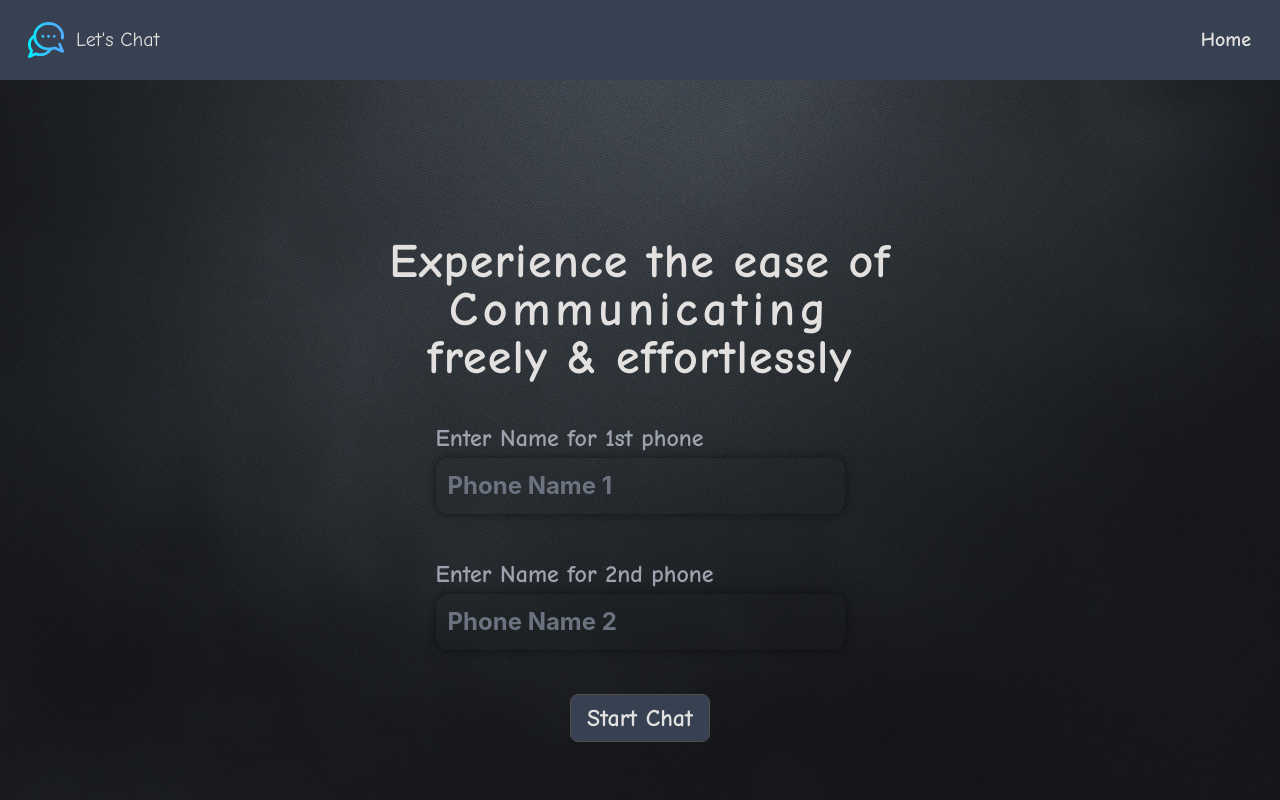
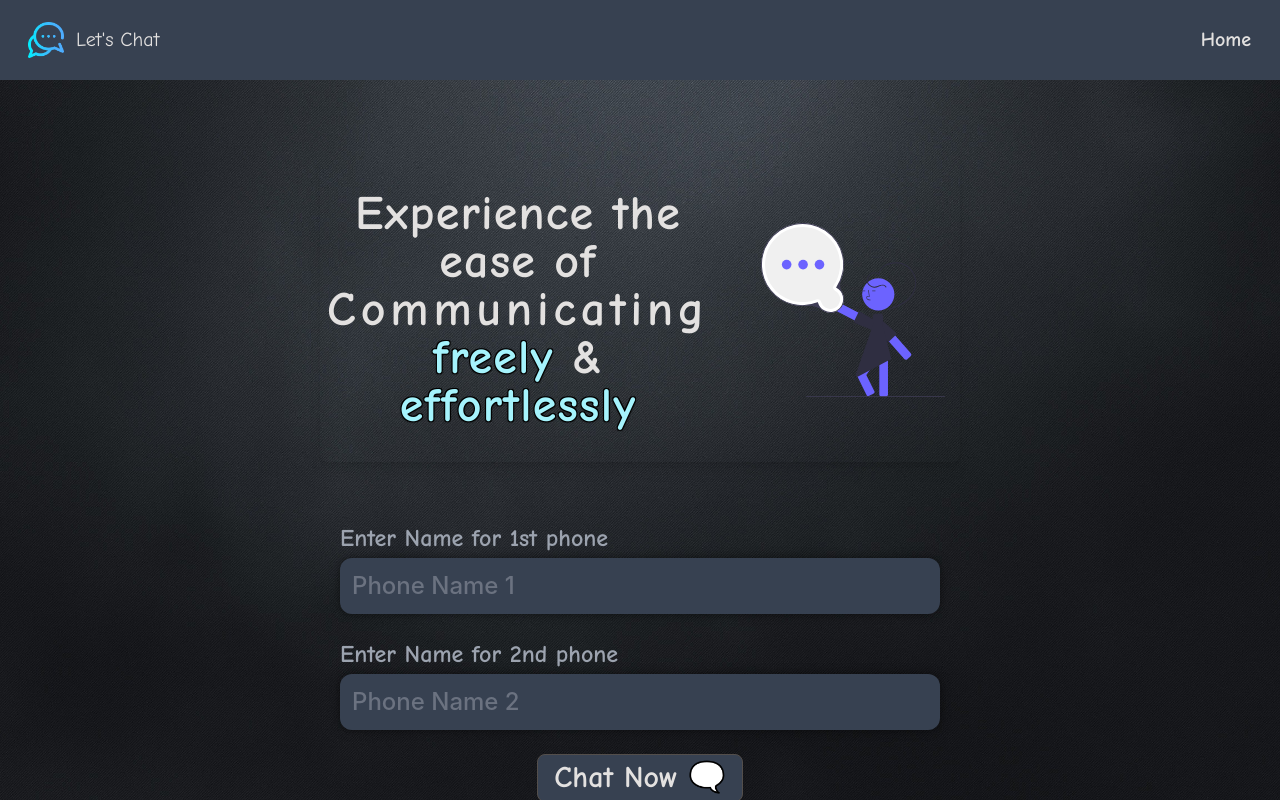
Before and after one commit to Alhaqbani21/lets-Chat, a React (Vite) app: page /chat in a window 1280 px wide. Shown: the top 800 px of the page. Built offline with nearby package versions, Linux system fonts and the light colour scheme.

Commit message:
update styles

```diff
--- a/src/assets/IconDown.jsx
+++ b/src/assets/IconDown.jsx
@@ -14,16 +14,16 @@ function IconDown(props) {
           version="1.1"
           id="Layer_1"
           xmlns="http://www.w3.org/2000/svg"
-          xmlns:xlink="http://www.w3.org/1999/xlink"
+          xmlnsXlink="http://www.w3.org/1999/xlink"
           viewBox="0 0 512 512"
-          xml:space="preserve"
+          xmlSpace="preserve"
           transform="rotate(0)"
         >
-          <g id="SVGRepo_bgCarrier" stroke-width="0"></g>
+          <g id="SVGRepo_bgCarrier" strokeWidth="0"></g>
           <g
             id="SVGRepo_tracerCarrier"
-            stroke-linecap="round"
-            stroke-linejoin="round"
+            strokeLinecap="round"
+            strokeLinejoin="round"
           ></g>
           <g id="SVGRepo_iconCarrier">
             {' '}
--- a/src/assets/IconUp.jsx
+++ b/src/assets/IconUp.jsx
@@ -14,16 +14,16 @@ function IconUp(props) {
           version="1.1"
           id="Layer_1"
           xmlns="http://www.w3.org/2000/svg"
-          xmlns:xlink="http://www.w3.org/1999/xlink"
+          xmlnsXlink="http://www.w3.org/1999/xlink"
           viewBox="0 0 512 512"
-          xml:space="preserve"
+          xmlSpace="preserve"
           transform="rotate(180)"
         >
-          <g id="SVGRepo_bgCarrier" stroke-width="0"></g>
+          <g id="SVGRepo_bgCarrier" strokeWidth="0"></g>
           <g
             id="SVGRepo_tracerCarrier"
-            stroke-linecap="round"
-            stroke-linejoin="round"
+            strokeLinecap="round"
+            strokeLinejoin="round"
           ></g>
           <g id="SVGRepo_iconCarrier">
             {' '}
--- a/src/components/StartingInputs.jsx
+++ b/src/components/StartingInputs.jsx
@@ -3,15 +3,15 @@ import styles from './StartingInputs.module.css';
 
 function StartingInputs(props) {
   return (
-    <>
-      <div className="flex flex-col gap-1 lg:text-2xl">
+    <div className="flex flex-col gap-5 lg:text-2xl justify-center items-center w-[50%] p-5 max-md:w-[80%]">
+      <div className="flex flex-col gap-1 lg:text-2xl w-[100%] max-md:w-[100%]">
         <label className="text-gray-400 font-bold">
           Enter Name for 1st phone
         </label>
         <input
           type="text"
           name="text"
-          className={`${styles.input} placeholder-gray-500`}
+          className={`${styles.input} placeholder-gray-500 `}
           placeholder="Phone Name 1"
           value={props.input1}
           onChange={(e) => props.setInput1(e.target.value)}
@@ -23,7 +23,7 @@ function StartingInputs(props) {
         />
         <label className="text-red-400 text-base">{props.invalidInput1}</label>
       </div>
-      <div className="flex flex-col gap-1 lg:text-2xl">
+      <div className="flex flex-col gap-1 lg:text-2xl w-[100%] max-md:w-[100%]">
         <label className="text-gray-400 font-bold">
           Enter Name for 2nd phone
         </label>
@@ -44,12 +44,12 @@ function StartingInputs(props) {
       </div>
 
       <button
-        className="btn btn-active bg-gray-700 hover:bg-gray-400 lg:text-2xl"
+        className="btn btn-active bg-gray-700 hover:bg-gray-400 lg:text-3xl text-xl  max-md:w-[60%] "
         onClick={props.onStartChat}
       >
-        Start Chat
+        Chat Now 🗨️
       </button>
-    </>
+    </div>
   );
 }
 
--- a/src/components/StartingInputs.module.css
+++ b/src/components/StartingInputs.module.css
@@ -2,13 +2,13 @@
   font-family: -apple-system, BlinkMacSystemFont, 'Segoe UI', 'Roboto', 'Oxygen',
     'Ubuntu', 'Cantarell', 'Fira Sans', 'Droid Sans', 'Helvetica Neue',
     sans-serif;
-  font-weight: 700;
+  font-weight: 500;
   font-size: 1em;
   color: #fff;
-  background-color: transparent;
+  background-color: #374151;
   box-shadow: 0 0 0.4em rgba(0, 0, 0, 0.5), 0 0 0 0.15em transparent;
   border-radius: 0.5em;
-  border: none;
+  border: 1px;
   outline: none;
   padding: 0.5em;
   max-width: 100%;
--- a/src/pages/MainPage.jsx
+++ b/src/pages/MainPage.jsx
@@ -3,6 +3,7 @@ import bg1 from '../assets/bg.jpg';
 import NavBar from '../components/NavBar';
 import ChatApp from '../components/ChatApp';
 import StartingInputs from '../components/StartingInputs';
+import mainPageImage from '../assets/mainPageImage.svg';
 
 function MainPage() {
   const [input1, setInput1] = useState('');
@@ -11,18 +12,24 @@ function MainPage() {
   const [invalidInput1, setInvalidInput1] = useState('');
   const [invalidInput2, setInvalidInput2] = useState('');
 
+  const handleResetChats = () => {
+    setInput1('');
+    setInput2('');
+    setShowPhones(!showPhones);
+  };
+
   const handleStartChat = () => {
     let valid = true;
 
     if (!input1) {
-      setInvalidInput1('Invalid Input');
+      setInvalidInput1('Invalid Input 😡');
       valid = false;
     } else {
       setInvalidInput1('');
     }
 
     if (!input2) {
-      setInvalidInput2('Invalid Input');
+      setInvalidInput2('Invalid Input 😡');
       valid = false;
     } else {
       setInvalidInput2('');
@@ -50,23 +57,54 @@ function MainPage() {
             backgroundRepeat: 'no-repeat',
           }}
         ></div>
-        <div className="relative flex flex-col justify-center items-center min-h-screen gap-10 pt-5">
-          <h1 className="tracking-wide text-3xl leading-10 text-center lg:text-5xl font-extrabold">
-            Experience the ease of{' '}
-            <span className="font-extrabold tracking-widest">
-              <p
-              // style={{
-              //   textShadow: `1px 1px 1px gray,
-              //     -1px 1px 1px gray,
-              //     -1px -1px 0 gray,
-              //     1px -1px 0 gray `,
-              // }}
+        <div className="relative flex flex-col justify-center items-center min-h-screen gap-10 pt-5 ">
+          <div className="w-[50%] flex flex-col justify-center items-center gap-5 max-md:w-[80%] rounded-lg shadow-lg py-5">
+            <div className="flex flex-row-reverse max-md:flex-col justify-center items-center gap-5 max-md:w-[80%] max-md:py-5 ">
+              <img
+                className="max-w-[35%] max-md:max-w-xs  p-5 max-lg:mb-5 "
+                src={mainPageImage}
+                alt=""
+              />
+              <h1 className="tracking-wide text-3xl leading-10 p-3 text-center lg:text-5xl font-extrabold">
+                Experience the ease of{' '}
+                <span className="font-extrabold tracking-widest">
+                  <p>Communicating</p>
+                </span>{' '}
+                <span
+                  style={{
+                    textShadow: `1px 1px 1px #000,
+                    -1px 1px 1px #000,
+                    -1px -1px 0 #000,
+                    1px -1px 0 #000 `,
+                  }}
+                  className="text-cyan-200"
+                >
+                  freely
+                </span>{' '}
+                &{' '}
+                <span
+                  style={{
+                    textShadow: `1px 1px 1px #000,
+                    -1px 1px 1px #000,
+                    -1px -1px 0 #000,
+                    1px -1px 0 #000 `,
+                  }}
+                  className="text-cyan-200"
+                >
+                  effortlessly
+                </span>
+              </h1>
+            </div>
+            {showPhones && (
+              <button
+                className="btn btn-active text-black bg-orange-300 hover:bg-orange-700 hover:text-white lg:text-2xl  max-md:w-[50%] "
+                onClick={handleResetChats}
               >
-                Communicating
-              </p>
-            </span>{' '}
-            freely & effortlessly
-          </h1>
+                Reset chats ⟳
+              </button>
+            )}
+          </div>
+
           {!showPhones && (
             <StartingInputs
               input1={input1}
```
Also changed, not shown: src/assets/mainPageImage.svg (added).
